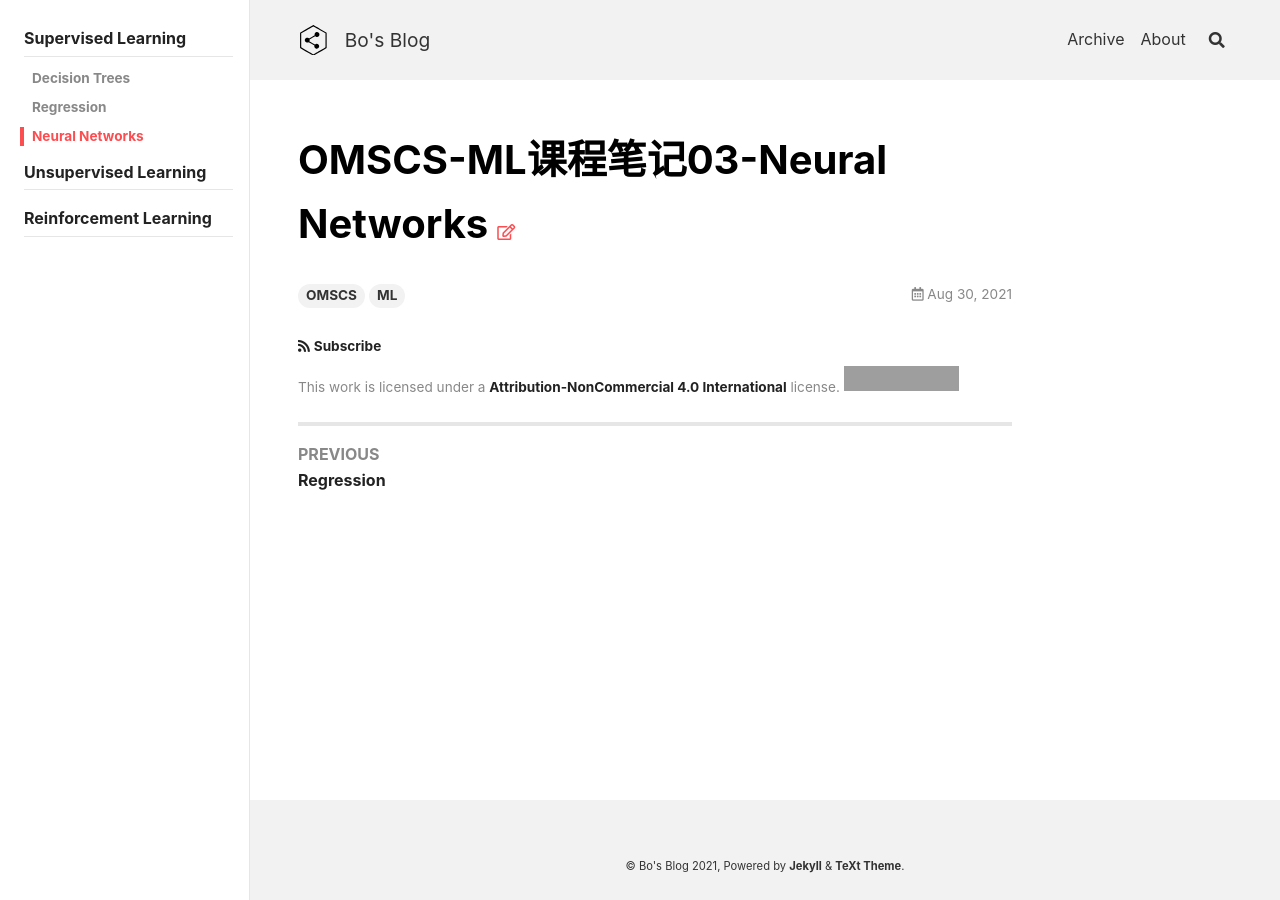
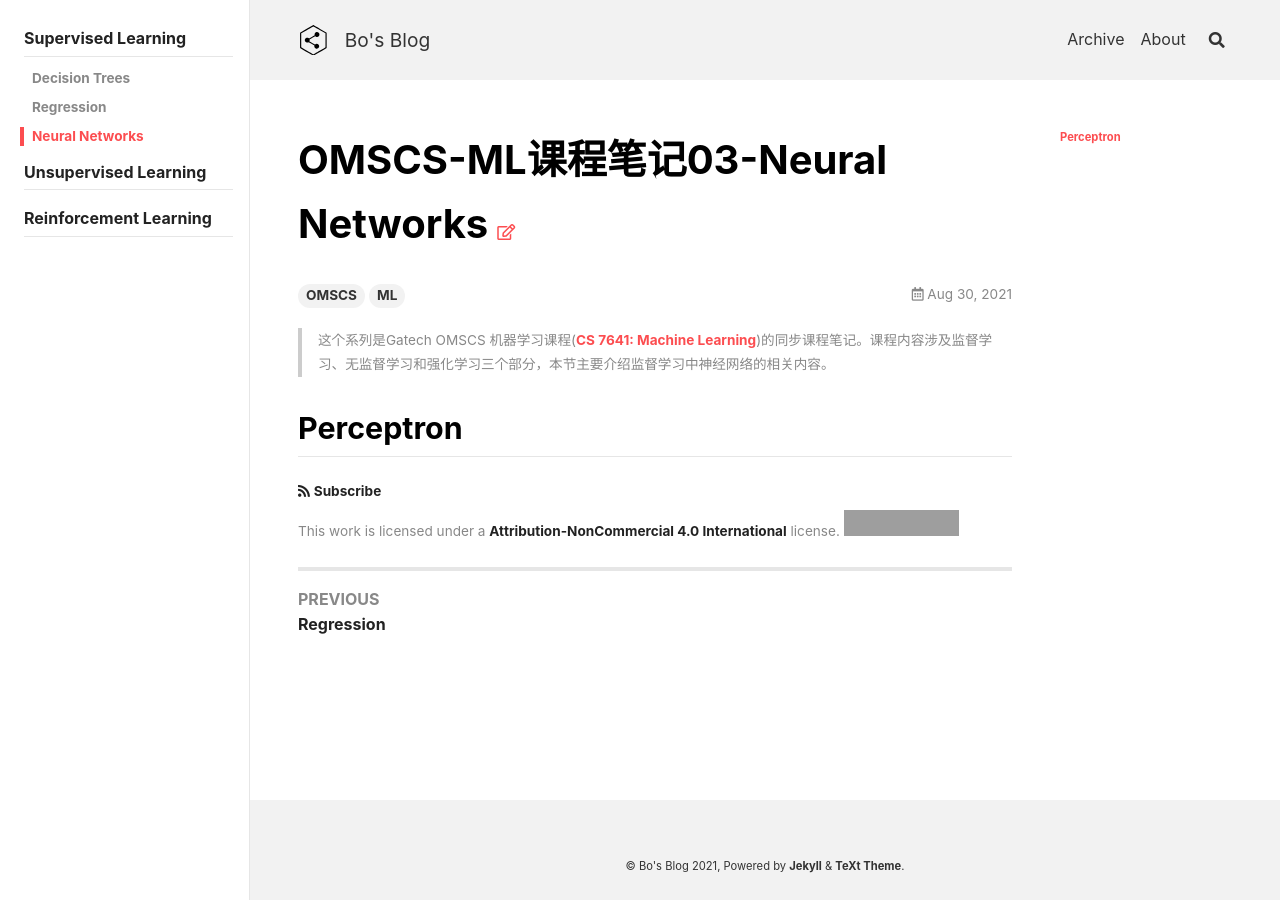
Before and after one commit to peng00bo00/peng00bo00_previous_blog, a Jekyll site: the page built from _posts/2021-08-30-OMSCS-ML-NOTES-03.md, in a window 1280 px wide. Built offline with Jekyll 4.4.1, drawn with Linux system fonts in a browser that asks for light colours; nearby versions of some CDN libraries; grey boxes are pictures that could not be loaded.

Commit message:
Update 2021-08-30-OMSCS-ML-NOTES-03.md

```diff
--- a/_posts/2021-08-30-OMSCS-ML-NOTES-03.md
+++ b/_posts/2021-08-30-OMSCS-ML-NOTES-03.md
@@ -8,3 +8,8 @@
 sidebar:
   nav: OMSCS-ML
 ---
+
+> 这个系列是Gatech OMSCS 机器学习课程([CS 7641: Machine Learning](https://omscs.gatech.edu/cs-7641-machine-learning))的同步课程笔记。课程内容涉及监督学习、无监督学习和强化学习三个部分，本节主要介绍监督学习中神经网络的相关内容。
+<!--more-->
+
+## Perceptron
```
